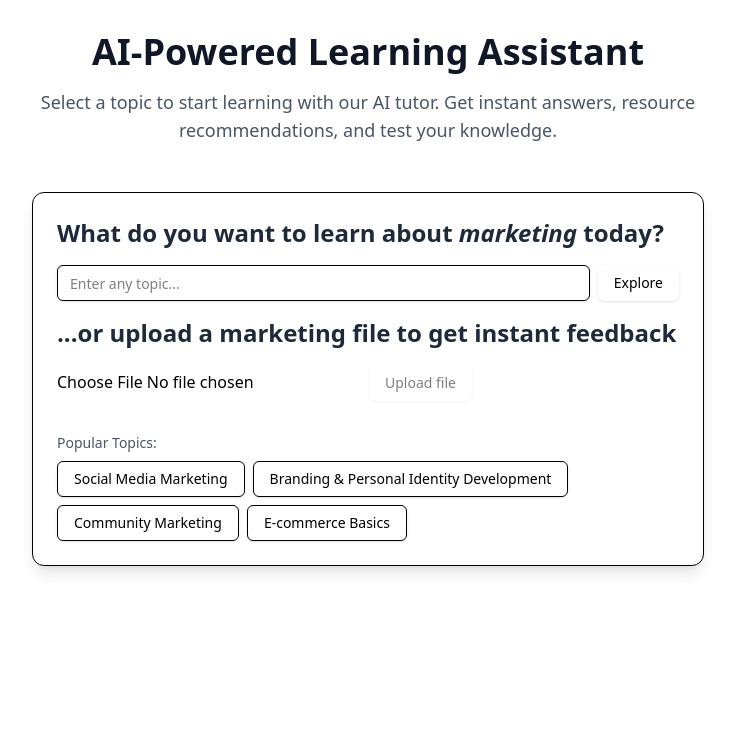
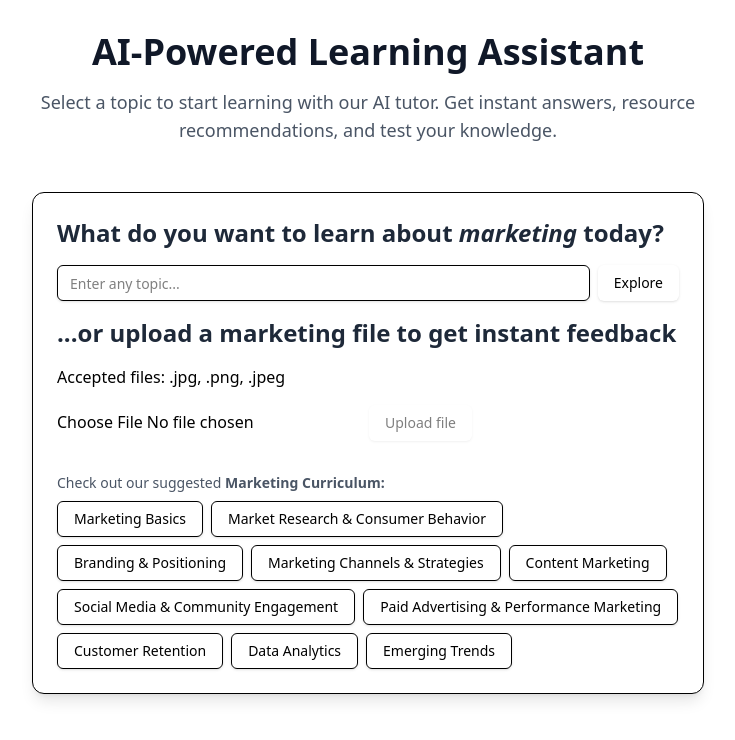
Before and after one commit to cuhs/zeitios, a React (Vite) app: page / in a window 1280 px wide. Shown: the top 740 px of the page, without its empty margins (272-1007 px from the left). Built offline with nearby package versions, Linux system fonts and the light colour scheme.

Commit message:
(temporary) curriculum addition
replaced suggested topics with a list of curriculum topics

```diff
--- a/src/components/ChatInterface.tsx
+++ b/src/components/ChatInterface.tsx
@@ -21,7 +21,7 @@ export const ChatInterface = ({ topic, isFileUpload = false, onConversationChang
     {
       content: isFileUpload
         ? `${topic}`
-        : `Let's explore ${topic}! What would you like to know?`,
+        : `Let's explore ${topic}! Start by asking a question about the topic.`,
       isUser: false,
     },
   ]);
--- a/src/components/FileUpload.tsx
+++ b/src/components/FileUpload.tsx
@@ -45,7 +45,7 @@ const FileUpload = ({ onUploadComplete }: FileUploadProps) => {
       <input
         type="file"
         onChange={handleFileChange}
-        accept=".txt, .pdf, .docx, .jpg, .png, .jpeg"
+        accept=".jpg, .png, .jpeg"
       />
       <Button onClick={handleUpload} disabled={isUploading || !file}>
         {isUploading ? "Uploading..." : "Upload file"}
--- a/src/components/TopicSelector.tsx
+++ b/src/components/TopicSelector.tsx
@@ -12,10 +12,16 @@ interface TopicSelectorProps {
 }
 
 const suggestedTopics = [
-  "Social Media Marketing",
-  "Branding & Personal Identity Development",
-  "Community Marketing",
-  "E-commerce Basics",
+  "Marketing Basics",
+  "Market Research & Consumer Behavior",
+  "Branding & Positioning",
+  "Marketing Channels & Strategies",
+  "Content Marketing",
+  "Social Media & Community Engagement",
+  "Paid Advertising & Performance Marketing",
+  "Customer Retention",
+  "Data Analytics",
+  "Emerging Trends",
 ];
 
 export const TopicSelector = ({ onTopicSelect }: TopicSelectorProps) => {
@@ -53,10 +59,11 @@ export const TopicSelector = ({ onTopicSelect }: TopicSelectorProps) => {
         </div>
 
         <h2 className="text-2xl font-bold text-gray-800 mb-4">...or upload a marketing file to get instant feedback</h2>
+        <p>Accepted files: .jpg, .png, .jpeg</p>
         <FileUpload onUploadComplete={handleUploadComplete} />
 
         <div className="pt-4">
-          <p className="text-sm text-gray-600 mb-2">Popular Topics:</p>
+          <p className="text-sm text-gray-600 mb-2">Check out our suggested <b>Marketing Curriculum:</b></p>
           <div className="flex flex-wrap gap-2">
             {suggestedTopics.map((topic) => (
               <Button
```
Also changed, not shown: 1 other file (tests, documents, lock files or other folders).
